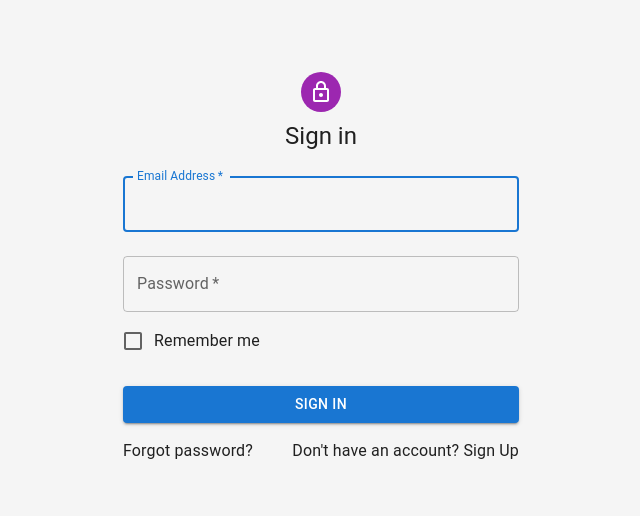
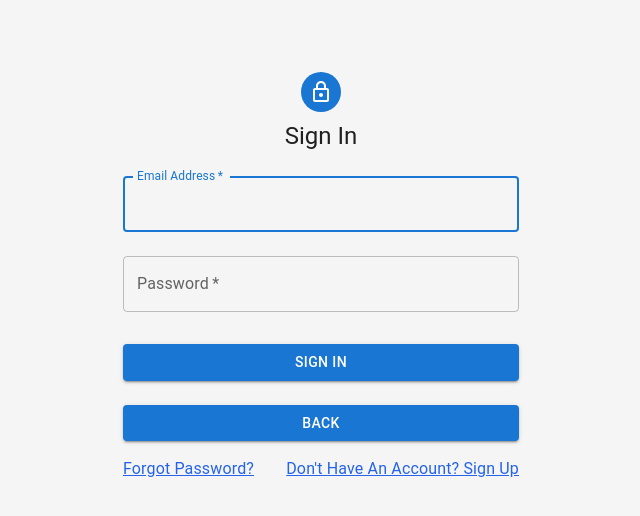
Before and after one commit to HarshGupta1101/educhain2.0, a React (Create React App) app: page /login in a window 1280 px wide. Shown: the top 516 px of the page, without its empty margins (319-959 px from the left). Built offline with nearby package versions, Linux system fonts and the light colour scheme; the HTML template or start-up script is replaced by a standard one.

Commit message:
Minor Changes

```diff
--- a/public/index.html
+++ b/public/index.html
@@ -11,7 +11,7 @@
     />
     <link rel="apple-touch-icon" href="%PUBLIC_URL%/logo192.png" />
     <link rel="manifest" href="%PUBLIC_URL%/manifest.json" />
-    <title>React App</title>
+    <title>EduChain</title>
   </head>
   <body>
     <noscript>You need to enable JavaScript to run this app.</noscript>
--- a/src/components/SignIn/SignIn.Component.jsx
+++ b/src/components/SignIn/SignIn.Component.jsx
@@ -38,11 +38,11 @@ export default function SignIn() {
             alignItems: 'center',
           }}
         >
-          <Avatar sx={{ m: 1, bgcolor: 'secondary.main' }}>
+          <Avatar sx={{ m: 1, bgcolor: 'primary.main' }}>
             <LockOutlinedIcon />
           </Avatar>
           <Typography component="h1" variant="h5">
-            Sign in
+            Sign In
           </Typography>
           <Box component="form" onSubmit={handleSubmit} noValidate sx={{ mt: 1 }}>
             <TextField
@@ -65,10 +65,10 @@ export default function SignIn() {
               id="password"
               autoComplete="current-password"
             />
-            <FormControlLabel
+            {/* <FormControlLabel
               control={<Checkbox value="remember" color="primary" />}
               label="Remember me"
-            />
+            /> */}
             <Button
               type="submit"
               fullWidth
@@ -77,15 +77,23 @@ export default function SignIn() {
             >
               Sign In
             </Button>
+            <Button
+              type="submit"
+              fullWidth
+              variant="contained"
+              sx={{ mt: 1, mb: 2 }}
+            >
+              Back
+            </Button>
             <Grid container>
               <Grid item xs>
-                <Link to="/" variant="body2">
-                  Forgot password?
+                <Link to="/" variant="body2" className='underline text-blue-600 hover:text-blue-500'>
+                  Forgot Password?
                 </Link>
               </Grid>
               <Grid item>
-                <Link to="/register" variant="body2">
-                  {"Don't have an account? Sign Up"}
+                <Link to="/register" variant="body2" className='underline text-blue-600 hover:text-blue-500'>
+                  {"Don't Have An Account? Sign Up"}
                 </Link>
               </Grid>
             </Grid>
--- a/src/components/SignUp/SignUp.Component.jsx
+++ b/src/components/SignUp/SignUp.Component.jsx
@@ -38,11 +38,11 @@ export default function SignUp() {
             alignItems: 'center',
           }}
         >
-          <Avatar sx={{ m: 1, bgcolor: 'secondary.main' }}>
+          <Avatar sx={{ m: 1, bgcolor: 'primary.main' }}>
             <LockOutlinedIcon />
           </Avatar>
           <Typography component="h1" variant="h5">
-            Sign up
+            Sign Up
           </Typography>
           <Box component="form" noValidate onSubmit={handleSubmit} sx={{ mt: 3 }}>
             <Grid container spacing={2}>
@@ -88,12 +88,12 @@ export default function SignUp() {
                   autoComplete="new-password"
                 />
               </Grid>
-              <Grid item xs={12}>
+              {/* <Grid item xs={12}>
                 <FormControlLabel
                   control={<Checkbox value="allowExtraEmails" color="primary" />}
                   label="I want to receive inspiration, marketing promotions and updates via email."
                 />
-              </Grid>
+              </Grid> */}
             </Grid>
             <Button
               type="submit"
@@ -103,10 +103,18 @@ export default function SignUp() {
             >
               Sign Up
             </Button>
+            <Button
+              type="submit"
+              fullWidth
+              variant="contained"
+              sx={{ mt: 1, mb: 2 }}
+            >
+              Back
+            </Button>
             <Grid container justifyContent="flex-end">
               <Grid item>
-                <Link to='/login' variant="body2">
-                  Already have an account? Sign in
+                <Link to='/login' variant="body2" className='underline text-blue-600 hover:text-blue-500'>
+                  {"Already Have An Account? Sign In"}
                 </Link>
               </Grid>
             </Grid>
```
